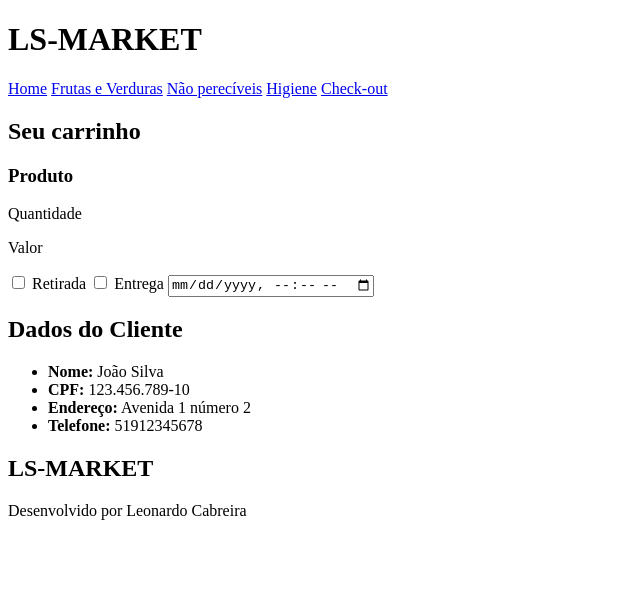
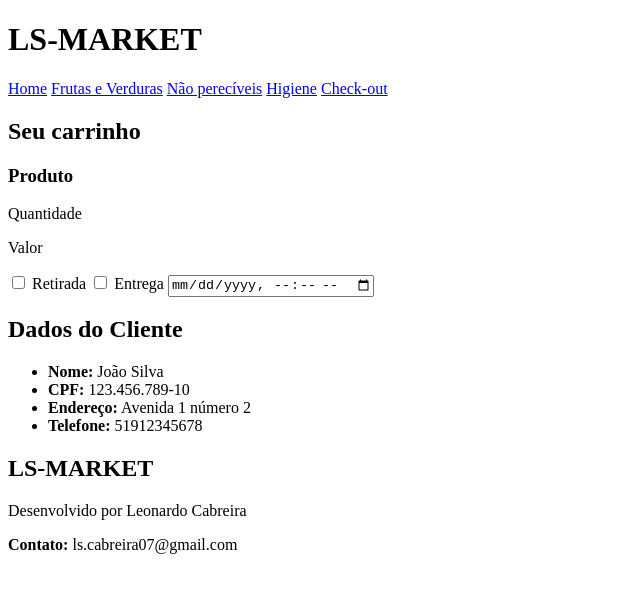
Before and after one commit to ls-cabreira/SW-PROJECT-PUCRS, a plain HTML site: page ch.html in a window 1280 px wide. Shown: the whole page, without its empty margins (0-640 px from the left). Drawn offline with Linux system fonts and the light colour scheme.

Commit message:
contact insertion on footer

```diff
--- a/ch.html
+++ b/ch.html
@@ -61,6 +61,7 @@
     <footer>
         <h2 class="footer_title">LS-MARKET</h2>
         <p class="footer_text">Desenvolvido por Leonardo Cabreira</p>
+        <p class="footer_contact"><strong>Contato: </strong>ls.cabreira07@gmail.com</p>
     </footer>
 </body>
 
```
Also changed, not shown: f-v.html (+1 -0 lines), hg.html (+1 -0 lines), index.html (+1 -0 lines), np.html (+1 -0 lines).
